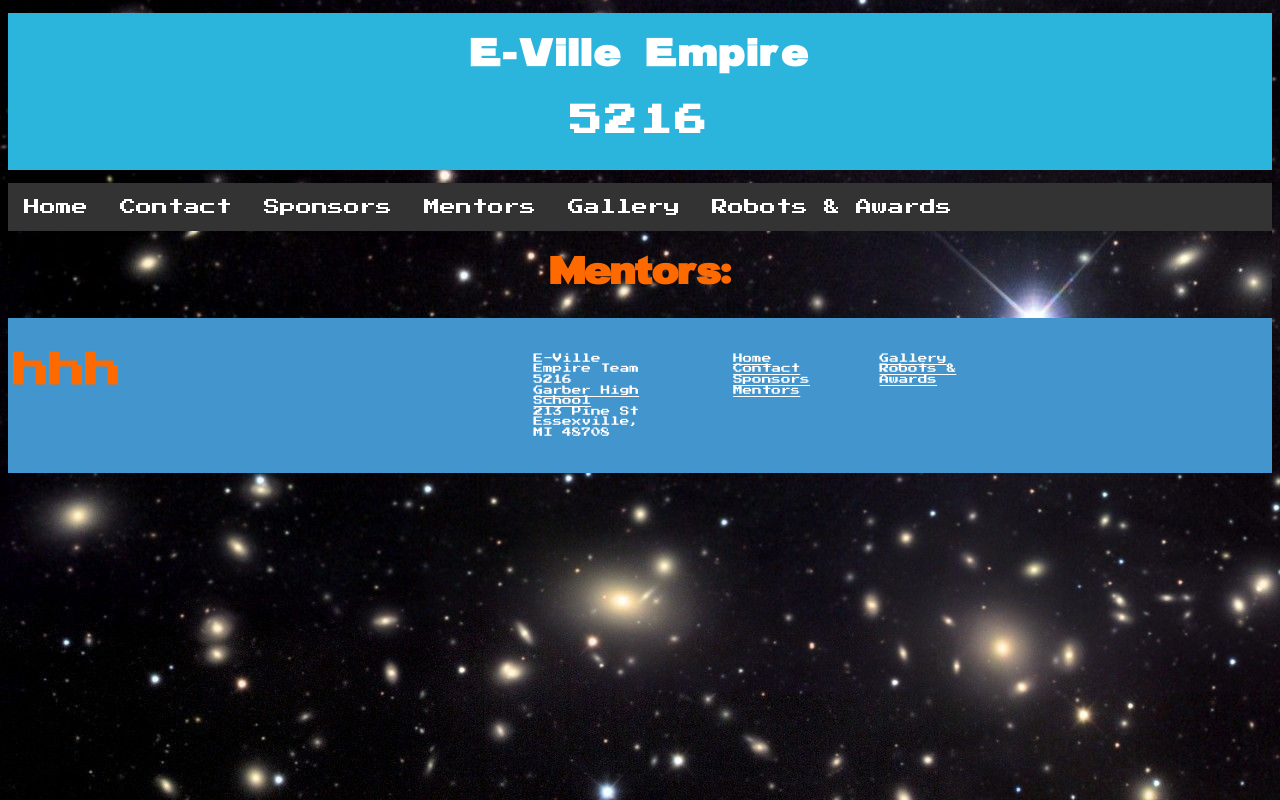
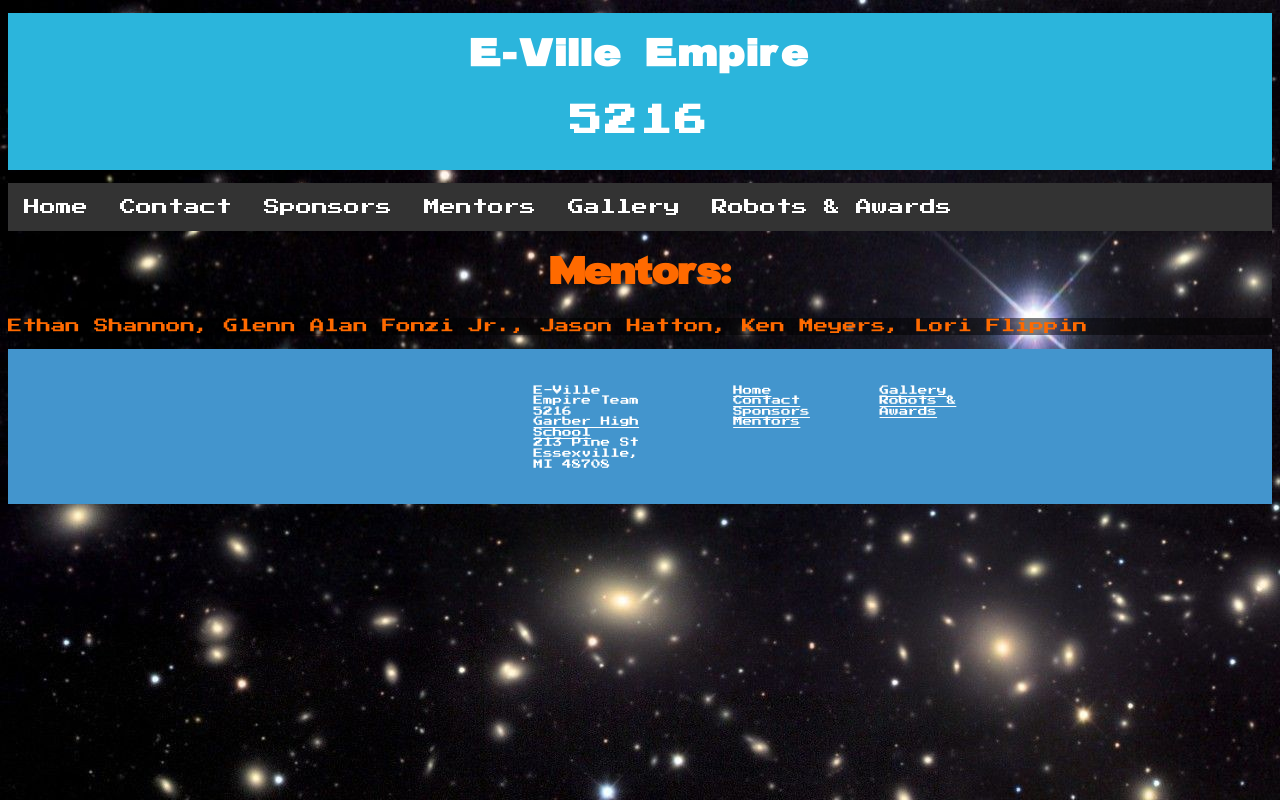
Before and after one commit to GarberRobotics/garberrobotics.github.io, a plain HTML site: page mentors.html in a window 1280 px wide. Drawn offline with Linux system fonts and the light colour scheme.

Commit message:
Update mentors.html

```diff
--- a/mentors.html
+++ b/mentors.html
@@ -15,7 +15,8 @@
 
 <!-- START OF PAGE -->
 <h1 class = "center">Mentors:</h1>
-<h2 class = "column">hhh</h2>
+  <p>Ethan Shannon, Glenn Alan Fonzi Jr., Jason Hatton, Ken Meyers, Lori Flippin<p>
+<h2 class = "column">  </h2>
 
 
 <!-- END OF PAGE -->
```
